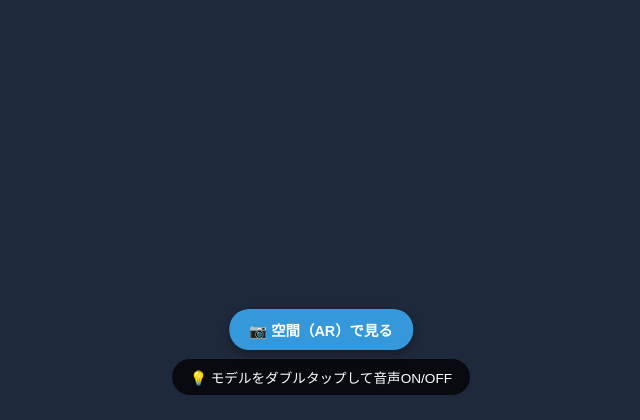
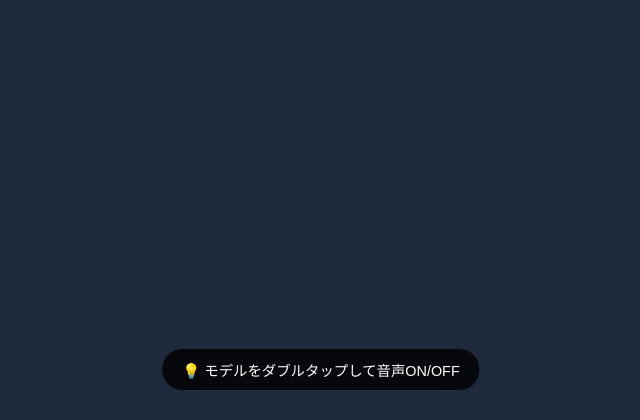
Before and after one commit to OU42823/doki, a Flask app: page /model1 in a window 1280 px wide. Shown: the part 380-800 px from the top of the page, without its empty margins (319-959 px from the left). Run offline with Flask 3, Linux system fonts and the light colour scheme; some libraries are stand-ins or nearby versions.

Commit message:
52回目のコミット

```diff
--- a/templates/doutaku1.html
+++ b/templates/doutaku1.html
@@ -3,8 +3,7 @@
 <head>
     <meta charset="UTF-8">
     <meta name="viewport" content="width=device-width, initial-scale=1.0">
-    <title>銅鐸 3Dビューア - モデル1</title>
-    <!-- model-viewer ライブラリの読み込み -->
+    <title>銅鐸 モデル 1</title>
     <script type="module" src="https://ajax.googleapis.com/ajax/libs/model-viewer/3.4.0/model-viewer.min.js"></script>
     <style>
         body { margin: 0; font-family: sans-serif; background-color: #1e293b; color: #fff; height: 100vh; display: flex; flex-direction: column; overflow: hidden; }
@@ -16,17 +15,9 @@
         model-viewer { width: 100%; height: 100%; background-color: #1e293b; }
 
         .hint {
-            position: absolute; bottom: 25px; left: 50%; transform: translateX(-50%); z-index: 10;
-            background: rgba(0, 0, 0, 0.75); color: white; padding: 8px 18px;
-            border-radius: 20px; font-size: 0.85rem; pointer-events: none; text-align: center; white-space: nowrap;
-        }
-
-        /* AR起動ボタンのカスタマイズ */
-        #ar-button {
-            position: absolute; bottom: 70px; left: 50%; transform: translateX(-50%);
-            background: #3498db; color: white; border: none; padding: 10px 20px;
-            border-radius: 20px; font-weight: bold; font-size: 0.9rem; cursor: pointer;
-            box-shadow: 0 4px 10px rgba(0,0,0,0.3); z-index: 10;
+            position: absolute; bottom: 30px; left: 50%; transform: translateX(-50%); z-index: 10;
+            background: rgba(0, 0, 0, 0.8); color: white; padding: 10px 20px;
+            border-radius: 20px; font-size: 0.9rem; pointer-events: none; text-align: center; white-space: nowrap;
         }
     </style>
 </head>
@@ -43,20 +34,13 @@
     <div class="viewer-container">
         <div id="hint" class="hint">💡 モデルをダブルタップして音声ON/OFF</div>
 
-        <!-- .glb のみを使用し、全端末のARモード（webxr, scene-viewer, quick-look）に対応 -->
+        <!-- 余計なar属性を外し、純粋にモデルをグリグリ動かして見せる仕様 -->
         <model-viewer
             id="viewer"
             src="{{ url_for('static', filename='doutaku1.glb') }}"
-            ar
-            ar-modes="webxr scene-viewer quick-look"
-            ar-scale="auto"
             camera-controls
             touch-action="pan-y"
             shadow-intensity="1">
-
-            <button slot="ar-button" id="ar-button">
-                📷 空間（AR）で見る
-            </button>
         </model-viewer>
     </div>
 
@@ -65,7 +49,6 @@
         const hint = document.getElementById('hint');
         const viewer = document.getElementById('viewer');
 
-        // ダブルタップで音声切り替え
         let lastTapTime = 0;
         viewer.addEventListener('click', () => {
             const currentTime = new Date().getTime();
```
Also changed, not shown: templates/doutaku2.html (+4 -18 lines), 2 other files.
